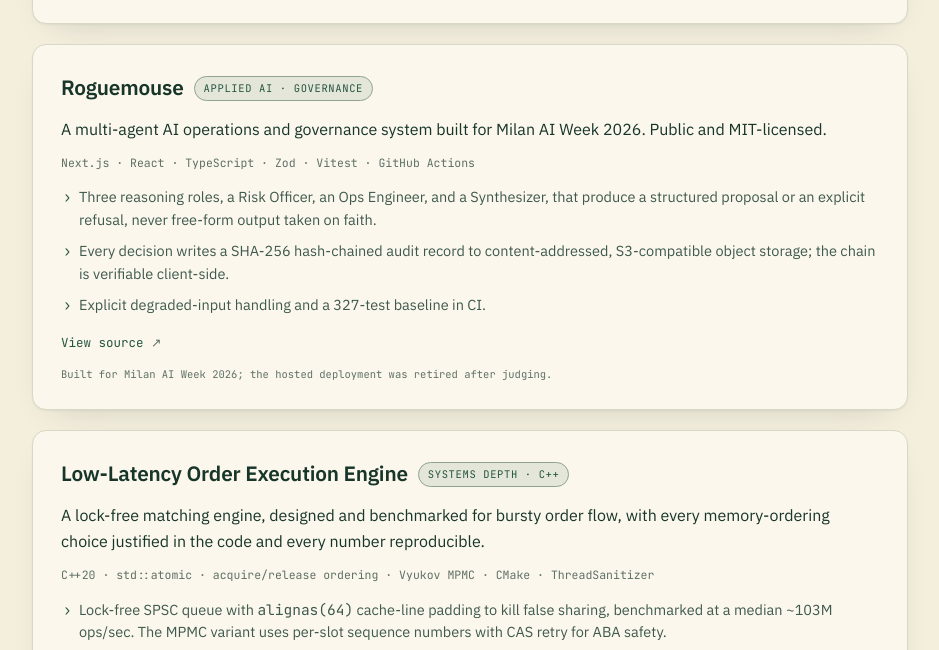
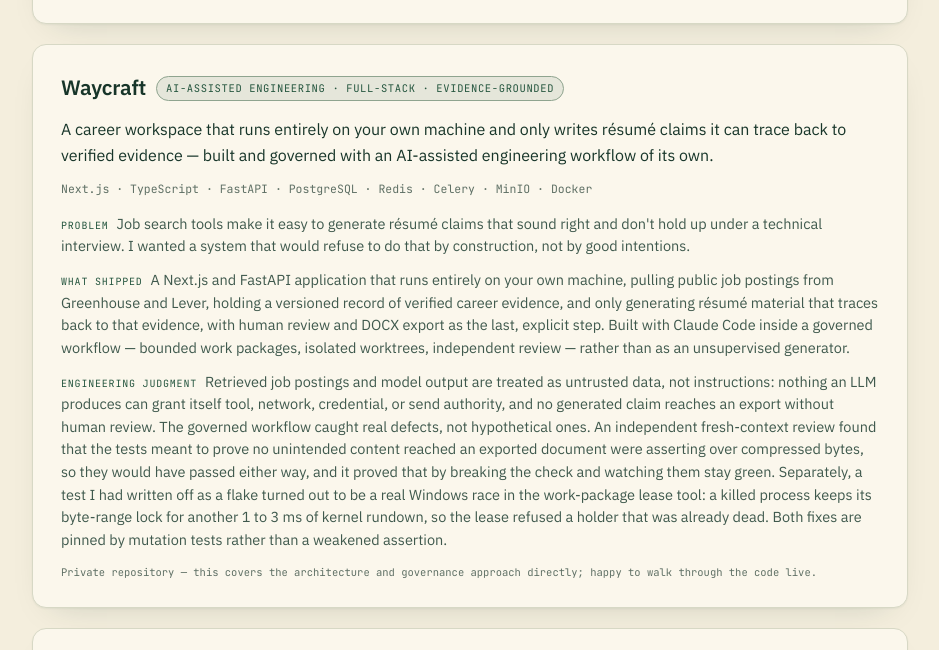
Before and after one commit to ShawnBakker/shawnbakker.github.io, a website: page index.html in a window 1280 px wide. Shown: the part 1340-1990 px from the top of the page, without its empty margins (170-1109 px from the left). Drawn offline with Linux system fonts and the light colour scheme.

Commit message:
Add Waycraft featured card (#3)
* Add Waycraft featured card; correct its engineering-judgment claims

Adds a fourth featured card to the Selected work section, placed second
after parcelscope, and updates the smoke test's featured-order assertion
to match. Adds Redis, Celery, and MinIO to the How I work stack line.

The engineering-judgment paragraph is rewritten against the project's
own records rather than shipped as drafted. The draft attributed both
findings to a single governed review and placed the Windows lock defect
in the test infrastructure; in fact they are separate work packages with
separate detection mechanisms, and the lock defect was in the
work-package lease tool that serializes agent work, surfaced by a red
test gate after two sessions of being recorded as a flake. Both fixes
are pinned by mutation tests, which the draft did not claim.

Co-Authored-By: Claude Opus 5 (1M context) <noreply@anthropic.com>

* Waycraft card: say "runs on your own machine", not "self-hosted"

The project is local-only and pre-release — its own README says it is
not deployed or safe to expose on a reachable network. "Self-hosted"
implies a standable-up service and overstates that. Fixed in both
places it appeared: the card-lead and the "What shipped" opening.

Also makes the "What shipped" clause list parallel (pulling / holding /
generating) — the leading participle left the original finite verbs
stranded.

Co-Authored-By: Claude Opus 5 (1M context) <noreply@anthropic.com>

---------

Co-authored-by: Shawn Bakker <shawnl@misclick.com>
Co-authored-by: Claude Opus 5 (1M context) <noreply@anthropic.com>

```diff
--- a/index.html
+++ b/index.html
@@ -472,7 +472,25 @@
                     </div>
                 </article>
 
-                <!-- Featured 2 - Roguemouse -->
+                <!-- Featured 2 - Waycraft -->
+                <article class="card card--feat">
+                    <div class="card-top">
+                        <h3>Waycraft</h3>
+                        <span class="chip">AI-assisted engineering · full-stack · evidence-grounded</span>
+                    </div>
+                    <p class="card-lead">
+                        A career workspace that runs entirely on your own machine and only writes résumé claims it
+                        can trace back to verified evidence — built and governed with an AI-assisted engineering
+                        workflow of its own.
+                    </p>
+                    <div class="tech mono">Next.js · TypeScript · FastAPI · PostgreSQL · Redis · Celery · MinIO · Docker</div>
+                    <div class="card-block"><span class="card-label">Problem</span>Job search tools make it easy to generate résumé claims that sound right and don't hold up under a technical interview. I wanted a system that would refuse to do that by construction, not by good intentions.</div>
+                    <div class="card-block"><span class="card-label">What shipped</span>A Next.js and FastAPI application that runs entirely on your own machine, pulling public job postings from Greenhouse and Lever, holding a versioned record of verified career evidence, and only generating résumé material that traces back to that evidence, with human review and DOCX export as the last, explicit step. Built with Claude Code inside a governed workflow — bounded work packages, isolated worktrees, independent review — rather than as an unsupervised generator.</div>
+                    <div class="card-block"><span class="card-label">Engineering judgment</span>Retrieved job postings and model output are treated as untrusted data, not instructions: nothing an LLM produces can grant itself tool, network, credential, or send authority, and no generated claim reaches an export without human review. The governed workflow caught real defects, not hypothetical ones. An independent fresh-context review found that the tests meant to prove no unintended content reached an exported document were asserting over compressed bytes, so they would have passed either way, and it proved that by breaking the check and watching them stay green. Separately, a test I had written off as a flake turned out to be a real Windows race in the work-package lease tool: a killed process keeps its byte-range lock for another 1 to 3 ms of kernel rundown, so the lease refused a holder that was already dead. Both fixes are pinned by mutation tests rather than a weakened assertion.</div>
+                    <p class="card-note mono">Private repository — this covers the architecture and governance approach directly; happy to walk through the code live.</p>
+                </article>
+
+                <!-- Featured 3 - Roguemouse -->
                 <article class="card card--feat">
                     <div class="card-top">
                         <h3>Roguemouse</h3>
@@ -494,7 +512,7 @@
                     <p class="card-note mono">Built for Milan AI Week 2026; the hosted deployment was retired after judging.</p>
                 </article>
 
-                <!-- Featured 3 - order engine (systems depth) -->
+                <!-- Featured 4 - order engine (systems depth) -->
                 <article class="card card--feat">
                     <div class="card-top">
                         <h3>Low-Latency Order Execution Engine</h3>
@@ -631,7 +649,7 @@
             </div>
 
             <div class="stack">
-                <span class="stack-label">Stack</span>TypeScript · React · Next.js · Python · C++20 · FastAPI · PostGIS · MapLibre GL · Docker · GitHub Actions · Vercel · Cloudflare · applied LLMs with evaluation harnesses
+                <span class="stack-label">Stack</span>TypeScript · React · Next.js · Python · C++20 · FastAPI · PostGIS · MapLibre GL · Redis · Celery · MinIO · Docker · GitHub Actions · Vercel · Cloudflare · applied LLMs with evaluation harnesses
             </div>
         </section>
 
```
Also changed, not shown: tests/smoke.spec.mjs (+1 -1 lines).
